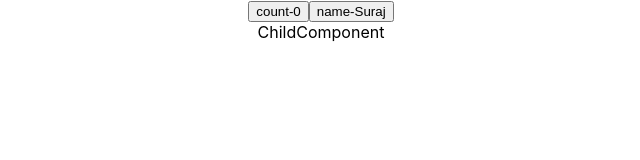
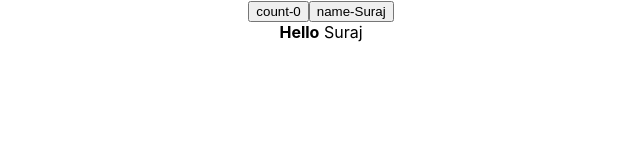
Before and after one commit to thesurajkmr/Learning, a React (Create React App) app in the folder react-render/: page / in a window 1280 px wide. Shown: the top 160 px of the page, without its empty margins (319-959 px from the left). Built offline with nearby package versions, Linux system fonts and the light colour scheme.

Commit message:
render 10 added

```diff
--- a/react-render/src/App.js
+++ b/react-render/src/App.js
@@ -9,6 +9,7 @@ import { ParentOne } from "./components/Optimization/ParentOne";
 import { ChildComponent } from "./components/ParentChild/ChildComponent";
 import { GrandParent } from "./components/Optimization/GrandParent";
 import { ParentTwo } from "./components/Optimization/ParentTwo";
+import { ParentThree } from "./components/Incorrect Optimization/ParentThree";
 
 function App() {
   return (
@@ -21,7 +22,8 @@ function App() {
         <ChildComponent />
       </ParentOne> */}
       {/* <GrandParent/> */}
-      <ParentTwo/>
+      {/* <ParentTwo/> */}
+      <ParentThree/>
     </div>
   );
 }
--- /dev/null
+++ b/react-render/src/components/Incorrect Optimization/ChildThree.js
@@ -0,0 +1,21 @@
+import React, { memo } from "react";
+
+export const ChildThree = ({children,name}) => {
+  console.log("Child Render");
+  return <div>{children} {name}</div>;
+};
+
+export const MemoizedChildThree=React.memo(ChildThree)
+
+
+// Even if the name value does not
+// change, the child component re rendered
+// this is because of the children props
+// in react, props.children is always a new reference
+// that will always cause the child component to re render
+// so the takeaway from the video is that no need to wrap your
+// child components with react memo, if the child component
+// itself has children components
+// the incorrect memo will add to your component render time as new
+// references to the  children props will always
+// cause the memoized child component to re render
--- /dev/null
+++ b/react-render/src/components/Incorrect Optimization/ParentThree.js
@@ -0,0 +1,20 @@
+import React, { useState } from "react";
+import { MemoizedChildThree } from "./ChildThree";
+// import { ChildOne } from "./ChildOne";
+
+export const ParentThree = () => {
+  const [count, setcount] = useState(0);
+  const [name, setname] = useState("Suraj");
+  console.log("ParentThree Render");
+  return (
+    <div>
+      <button onClick={() => setcount((count) => count + 1)}>
+        count-{count}
+      </button>
+      <button onClick={() => setname("CodeEvolution")}>name-{name}</button>
+      <MemoizedChildThree name={name}>
+        <strong>Hello</strong>
+      </MemoizedChildThree>
+    </div>
+  );
+};
```
